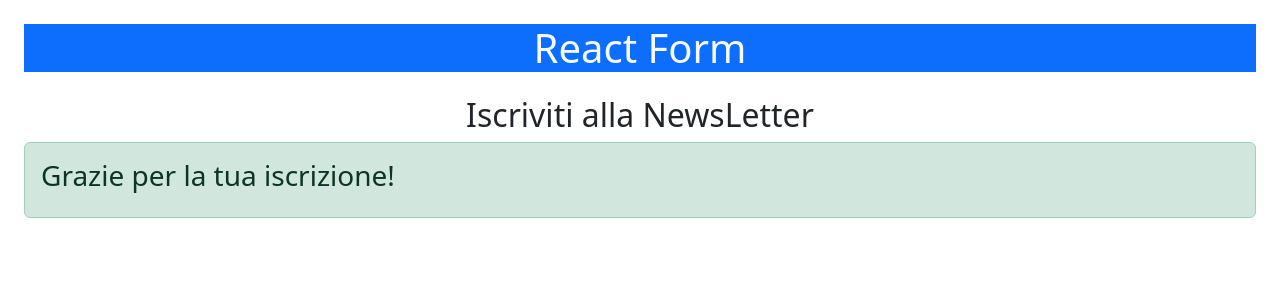
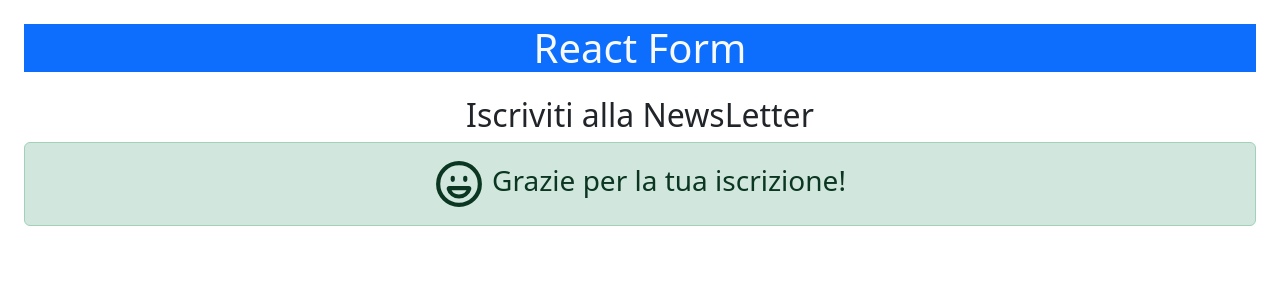
Before and after one commit to JasonBorrelli/react-form, a React (Vite) app: page / in a window 1280 px wide. Both pictures are taken after typing "Sample", "Sample", "name@example.com" into the empty fields and a click on the button "Iscriviti". Shown: the top 300 px of the page. Built offline with nearby package versions, Linux system fonts and the light colour scheme.

Commit message:
feat: add NewsLetter component with subscription form and lucide-react dependency

```diff
--- a/package.json
+++ b/package.json
@@ -11,6 +11,7 @@
   },
   "dependencies": {
     "bootstrap": "^5.3.8",
+    "lucide-react": "^1.48.0",
     "react": "^19.2.8",
     "react-dom": "^19.2.8"
   },
--- a/src/component/section/NewsLetter.jsx
+++ b/src/component/section/NewsLetter.jsx
@@ -1,6 +1,8 @@
 import { useState } from "react"
 import Button from "../ui/Button.jsx"
 import Alert from "../ui/alert.jsx"
+import { ThumbsUpIcon } from "lucide-react";
+import { FaceGrinning } from "lucide-react";
 
 
 const initialState = {
@@ -39,8 +41,10 @@ export default function NewsLetter() {
             <h2 className="text-center">Iscriviti alla NewsLetter</h2>
 
             { isSubmit ? (
-                <Alert type="success">
-                    <h3>Grazie per la tua iscrizione!</h3>
+                <Alert classes="d-flex justify-content-center align-items-center P" type="success">
+                   <FaceGrinning size={50} className="me-2"/>
+                   <h3 className="">Grazie per la tua iscrizione!</h3>
+
                 </Alert>
             ) : (
 
```
Also changed, not shown: 1 other file (tests, documents, lock files or other folders).
